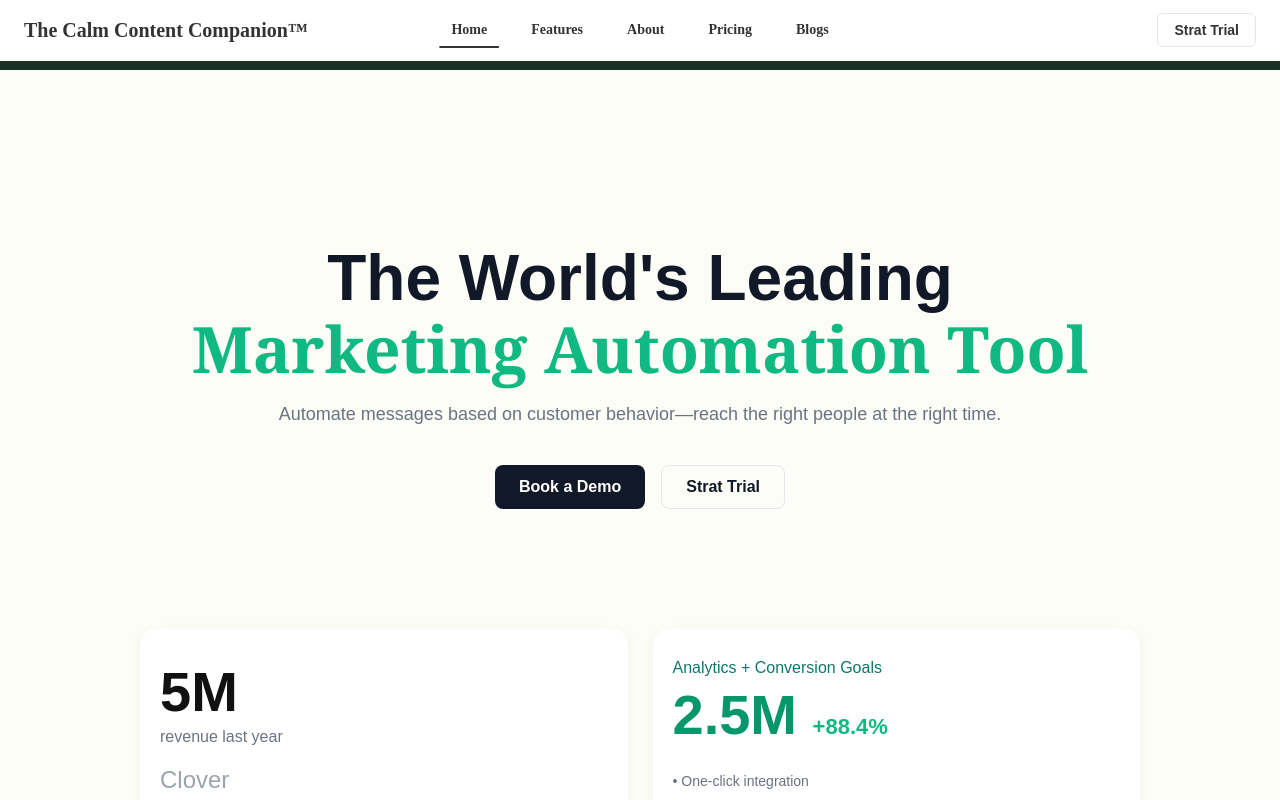
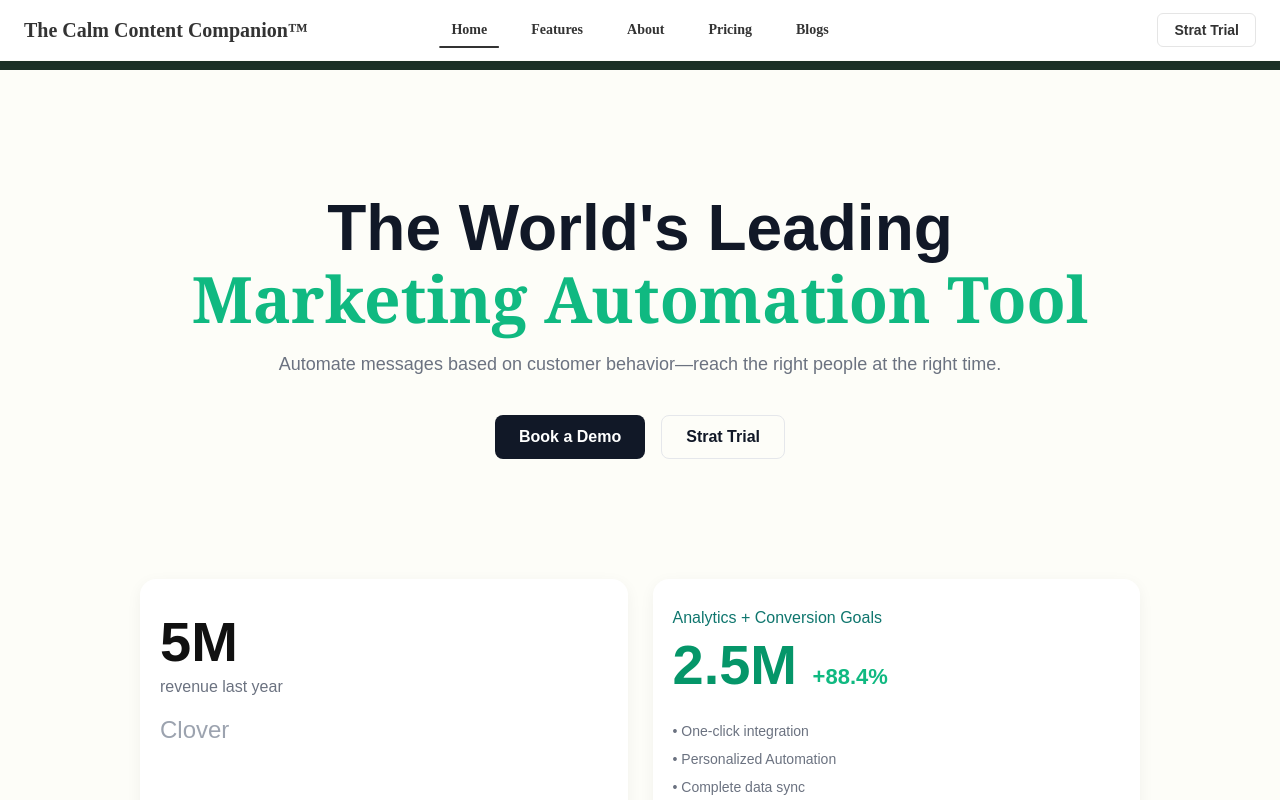
Before and after one commit to gmajors1326/the-calm-content-companion, a Next.js app: page / in a window 1280 px wide. Shown: the top 800 px of the page. Built offline with nearby package versions, Linux system fonts and the light colour scheme.

Commit message:
Style: Adjust HeroSection top padding to close gap beneath fixed navbar

```diff
--- a/app/page.tsx
+++ b/app/page.tsx
@@ -15,7 +15,7 @@ const COLORS = {
 const HeroSection = () => (
   <section style={{
       backgroundColor: COLORS.LIGHT_CREAM,
-      padding: '120px 24px 80px 24px',
+      padding: '70px 24px 80px 24px',
       textAlign: 'center',
       color: COLORS.TEXT_DARK
   }}>
```
